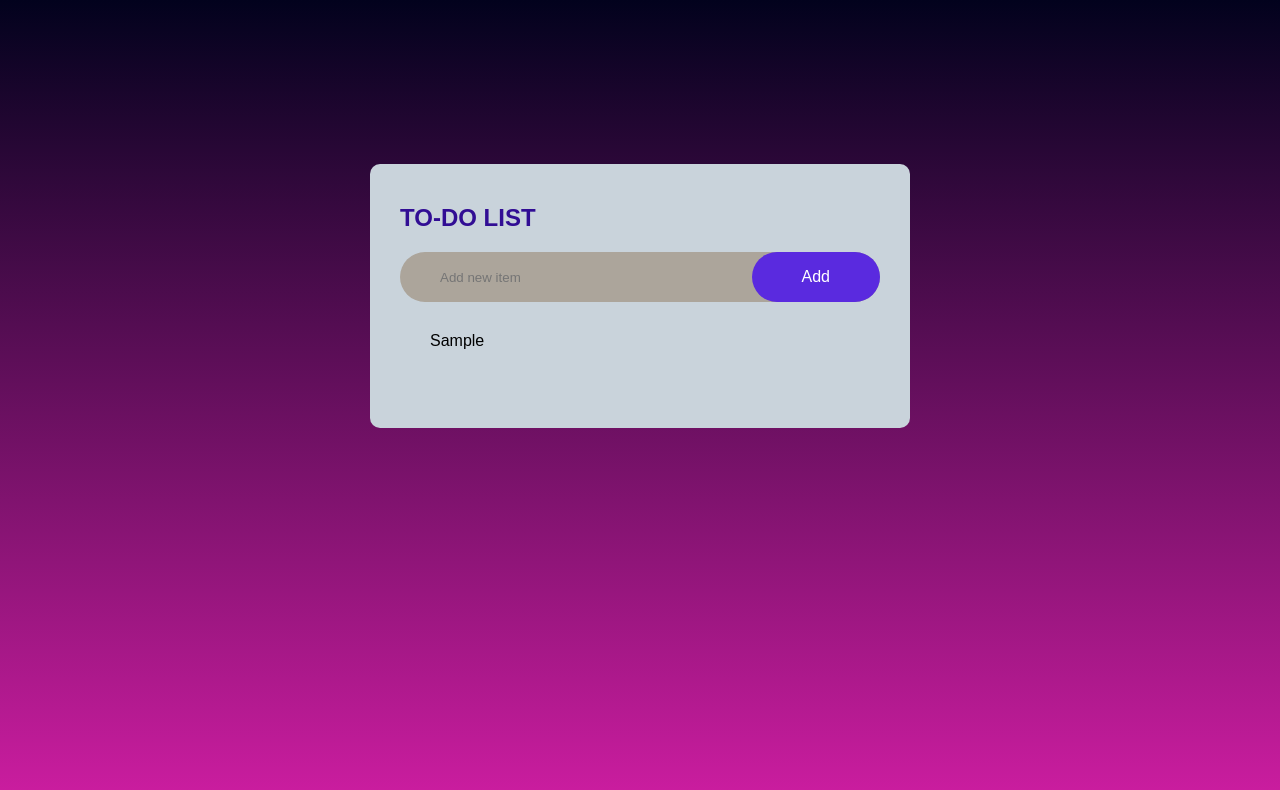
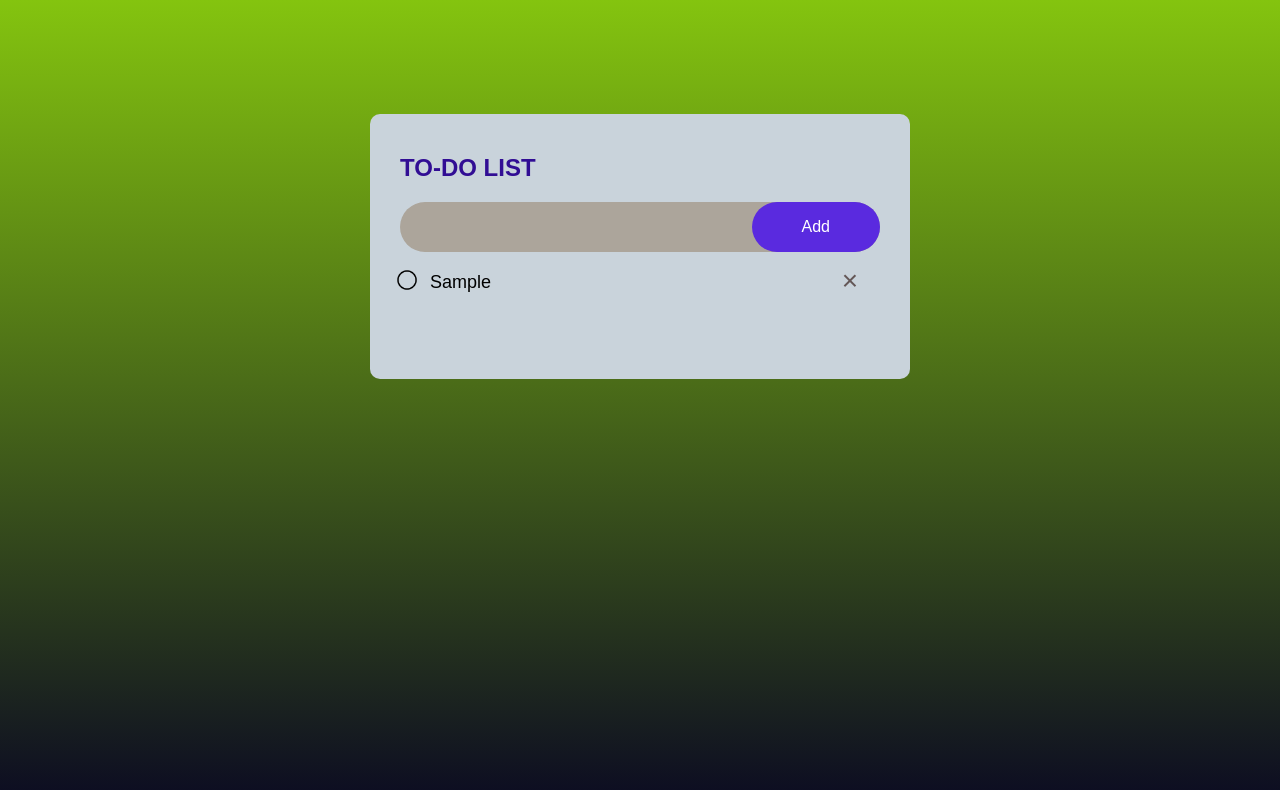
Before and after one commit to Bismark668/To-Do-List, a plain HTML site: page index.html in a window 1280 px wide. Both pictures are taken after typing "Sample" into the empty fields and a click on the button "Add". Drawn offline with Linux system fonts and the light colour scheme.

Commit message:
New Update

```diff
--- a/index.html
+++ b/index.html
@@ -14,8 +14,9 @@
                 <input type="text" id="input" placeholder="Add new item" autocomplete="none">
                 <button id="btn">Add</button>
             </div>
-            <ul id="listitems">
-            </ul>
+            <div class="to-do" id="listitems">
+
+            </div>
         </div>
     </div>
 
--- a/script.js
+++ b/script.js
@@ -1,15 +1,52 @@
 const inputBox = document.getElementById('input')
 const btn = document.getElementById('btn')
 const listItems = document.getElementById('listitems')
+
+
+// ADDING A NEW TASK
 
 btn.addEventListener('click',function(){
     if (inputBox.value === ""){
         alert ('Please Enter A New Task ...')
     }
     else{
-        let li = document.createElement('li')
-        li.innerHTML = inputBox.value
-        listItems.append(li)
+       let paragrah =document.createElement('li')
+       paragrah.innerHTML = inputBox.value
+       paragrah.classList.add('list-style')
+       listItems.appendChild(paragrah)
+       let span = document.createElement("span")
+        span.innerHTML = "\u00d7"
+        paragrah.appendChild(span)
+       inputBox.value = " "
+
+
+
+        paragrah.addEventListener('click',function(){
+            paragrah.classList.add('Checked')
+
+
+        })
+
+        span.addEventListener('click',function(){
+            listItems.removeChild(paragrah)
+
+
+        })
+
     }
-    inputBox.value =""
+
+
+
 })
+
+// // local storage
+
+// function savePage(){
+//     localStorage.setItem("data",listItems.innerHTML)
+// }
+
+// function showTask(){
+//     listItems.innerHTML = localStorage.getItem("data")
+// }
+
+// showTask()
--- a/style.css
+++ b/style.css
@@ -9,14 +9,14 @@
     width: 100%;
     min-height: 100vh;
     padding-top: 4rem;
-    background: linear-gradient( rgb(2, 2, 29),rgb(204, 29, 160));
+    background: linear-gradient( rgb(132, 196, 15),rgb(12, 12, 34));
 
 }
 
 .to-do-app{
     width: 100%;
     max-width: 540px;
-    margin: 100px auto 20px;
+    margin: 50px auto;
     padding: 40px 30px 70px;
     border-radius: 10px;
     background-color: rgb(201, 211, 219);
@@ -32,7 +32,7 @@
     justify-content: space-between;
     background-color: rgb(172, 165, 155);
     padding-left: 30px;
-    margin-bottom: 25px;
+    margin-bottom: 10px;
     border-radius: 30px;
 }
 
@@ -40,6 +40,7 @@ input{
     flex: 1;
     border: none;
     outline: none;
+    font-size: 18px;
     background: transparent;
     padding: 10px;
     font-weight: 16px;
@@ -54,12 +55,52 @@ input{
     cursor: pointer;
 }
 
-ul li{
+.list-style{
     list-style: none;
-    font-size: 16px;
-    padding: 5px 5px 8px 30px;
+    margin-bottom: 8px;
+    font-size: 18px;
+    user-select: none;
+    padding: 10px 5px 8px 30px;
     cursor: pointer;
+    position: relative;
+}
 
+.list-style::before{
+    content: " ";
+    position: absolute;
+    height: 30px;
+    width: 30px;
+    border-radius: 50%;
+    background-image: url(images/uncecked.png);
+    background-size: contain;
+    background-position: center;
+    left: -8px;
+    top: 3px;
+}
+
+.Checked{
+    color: #6b6363;
+    text-decoration: line-through;
+}
+
+.Checked::before{
+    background-image: url(images/pngtree-check.jpg);
+}
+
+span{
+    position: absolute;
+    right: 10px;
+    top: 3px;
+    width: 40px;
+    height: 40px;
+    font-size: 28px;
+    border-radius: 50%;
+    color: #645757;
+    text-align: center;
+}
+
+span:hover{
+    background: #9ab2ca;
 }
 
 
```
Also changed, not shown: images/pngtree-check.jpg (added), images/uncecked.png (added), 1 other file.
